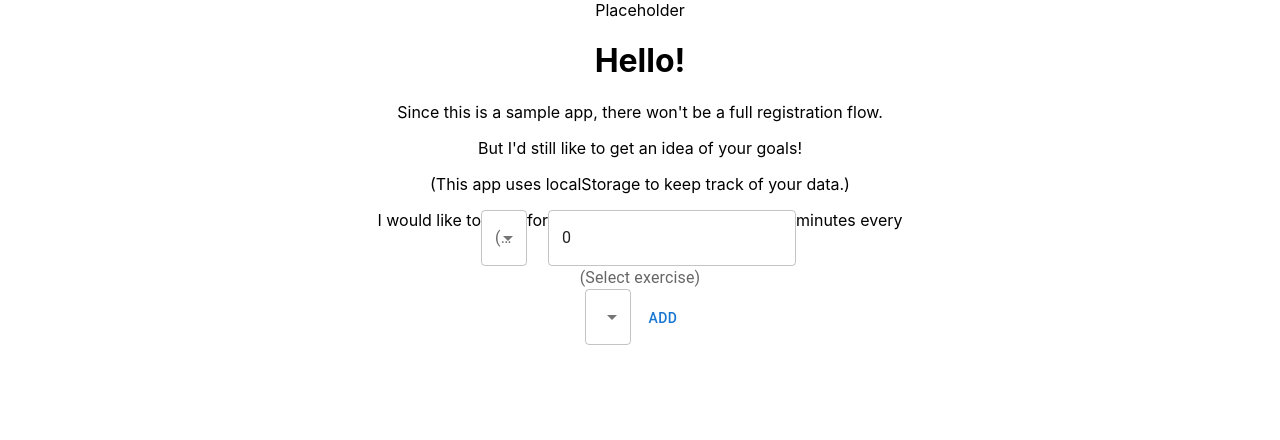
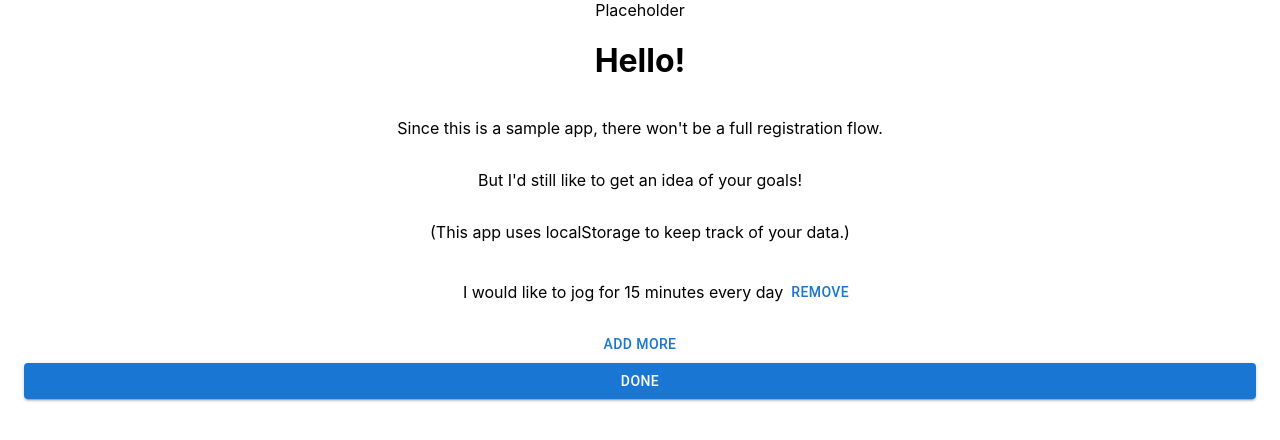
Before and after one commit to PersonofNote/exercise-app-code-test, a React (Create React App) app: page / in a window 1280 px wide. Both pictures are taken after a click on the button "ADD". Shown: the top 440 px of the page. Built offline with nearby package versions, Linux system fonts and the light colour scheme.

Commit message:
Add exerciseDisplay component and fix effect rendering, add ability to add/render multiple items

```diff
--- /dev/null
+++ b/src/components/ExerciseDisplay.js
@@ -0,0 +1,13 @@
+import Button from '@mui/material/Button';
+
+function ExerciseDisplay({exerciseList}) {
+    const exerciseDisplay = exerciseList.map((e, index) => (
+        <li className="centered-flex-row" key={`${e.index}-${e.exercise}`}><div>I would like to {e.exercise} for {e.minutes} minutes every {e.interval}</div> <Button value={index} >Remove </Button></li>
+        ))
+    return (
+        <ul className="exercise-list">{exerciseDisplay}</ul>
+    )
+}
+
+
+export default ExerciseDisplay;
--- a/src/components/ExerciseSelect.js
+++ b/src/components/ExerciseSelect.js
@@ -1,17 +1,15 @@
 import { useState } from 'react'
 import Box from '@mui/material/Box';
 import Button from '@mui/material/Button';
-import InputLabel from '@mui/material/InputLabel';
 import MenuItem from '@mui/material/MenuItem';
-import FormControl from '@mui/material/FormControl';
-import Select, { SelectChangeEvent } from '@mui/material/Select'
-import TextField, { TextFieldProps } from '@mui/material/TextField';
+import Select from '@mui/material/Select'
+import TextField from '@mui/material/TextField';
 
 function ExerciseSelect({addExercise}) {
     const [state, setState] = useState({
-        exercise: "",
-        minutes: 0,
-        interval: ""
+        exercise: "jog",
+        minutes: 15,
+        interval: "day"
       })
 
     const handleChange = e => {
@@ -21,15 +19,13 @@ function ExerciseSelect({addExercise}) {
           ...state,
           [e.target.name]: value
         });
-        console.log("STATE")
+        console.log("STATE In SELECTOR")
         console.log(state)
     };
     return(
 
-<Box sx={{ minWidth: 120 }}>
+<Box sx={{ minWidth: 200, display: 'flex', alignItems: 'center', justifyContent: 'center' }}>
 I would like to
-<FormControl>
-    <InputLabel id="exercise-select-label">(Select exercise)</InputLabel>
     <Select
     name="exercise"
     labelId="exercise-select-label"
@@ -42,11 +38,9 @@ I would like to
     <MenuItem value={'jog'}>Jog</MenuItem>
     <MenuItem value={'swim'}>Swim</MenuItem>
     </Select>
-</FormControl>
 for
-<TextField value={state.minutes} onChange={handleChange} name="minutes" inputProps={{ inputMode: 'numeric', pattern: '[0-9]*' }} />
+<TextField sx={{width: '50px'}} value={state.minutes} onChange={handleChange} name="minutes" inputProps={{ inputMode: 'numeric', pattern: '[0-9]*' }} />
 minutes every
-<InputLabel id="interval-select-label">(Select exercise)</InputLabel>
     <Select
         name="interval"
         labelId="interval-select-label"
--- a/src/components/Onboarding.js
+++ b/src/components/Onboarding.js
@@ -1,31 +1,31 @@
-import { useState } from 'react'
+import { useState, useCallback } from 'react'
 import { Button, Container } from '@mui/material';
 import ExerciseSelect from './ExerciseSelect';
+import ExerciseDisplay from './ExerciseDisplay';
+import '../index.css'
 
 function OnBoarding() {
-    const userExercises = []
+    const [userExercises, setUserExercises] = useState([])
     const [showForm, setShowForm] = useState(true);
 
-    const addExercise = (state) => {
-        console.log("TEST")
-       userExercises.push(state)
-       console.log(userExercises)
-       // setShowForm(false)
-    }
-    /*
-    const [step, setStep] = useState(0)
-    const incrementStep = e => {
-        e.target.value === "forward" ? setStep(step + 1) : setStep(step - 1);
-    }
-    */
+    // ⭐ We talked about this function in the interview but I had never used it
+    // Prevents rerender of exerciseDisplay
+    const addExercise = useCallback(state => {
+        setUserExercises(current => {return [state, ...current]});
+        setShowForm(false)
+    }, [])
+
   return (
     <main>
-        <Container maxWidth="sm">
+        <Container maxWidth="m" sx={{display: 'flex', flexDirection: 'column'}}>
             <h1>Hello!</h1>
             <p>Since this is a sample app, there won't be a full registration flow.</p>
             <p>But I'd still like to get an idea of your goals!</p>
             <p> (This app uses localStorage to keep track of your data.)</p>
+            <ExerciseDisplay exerciseList={userExercises} />
             {showForm && <ExerciseSelect addExercise={addExercise} />}
+            {!showForm && <Button onClick={() => setShowForm(true)}> Add more</Button>}
+            {userExercises.length > 0 && <Button variant="contained">Done</Button>}
         </Container>
     </main>
   );
--- a/src/index.css
+++ b/src/index.css
@@ -11,3 +11,14 @@ code {
   font-family: source-code-pro, Menlo, Monaco, Consolas, 'Courier New',
     monospace;
 }
+
+.exercise-list {
+  list-style: none;
+}
+
+.centered-flex-row {
+  display: flex;
+  flex-direction: row;
+  align-items: center;
+  justify-content: center;
+}
```
